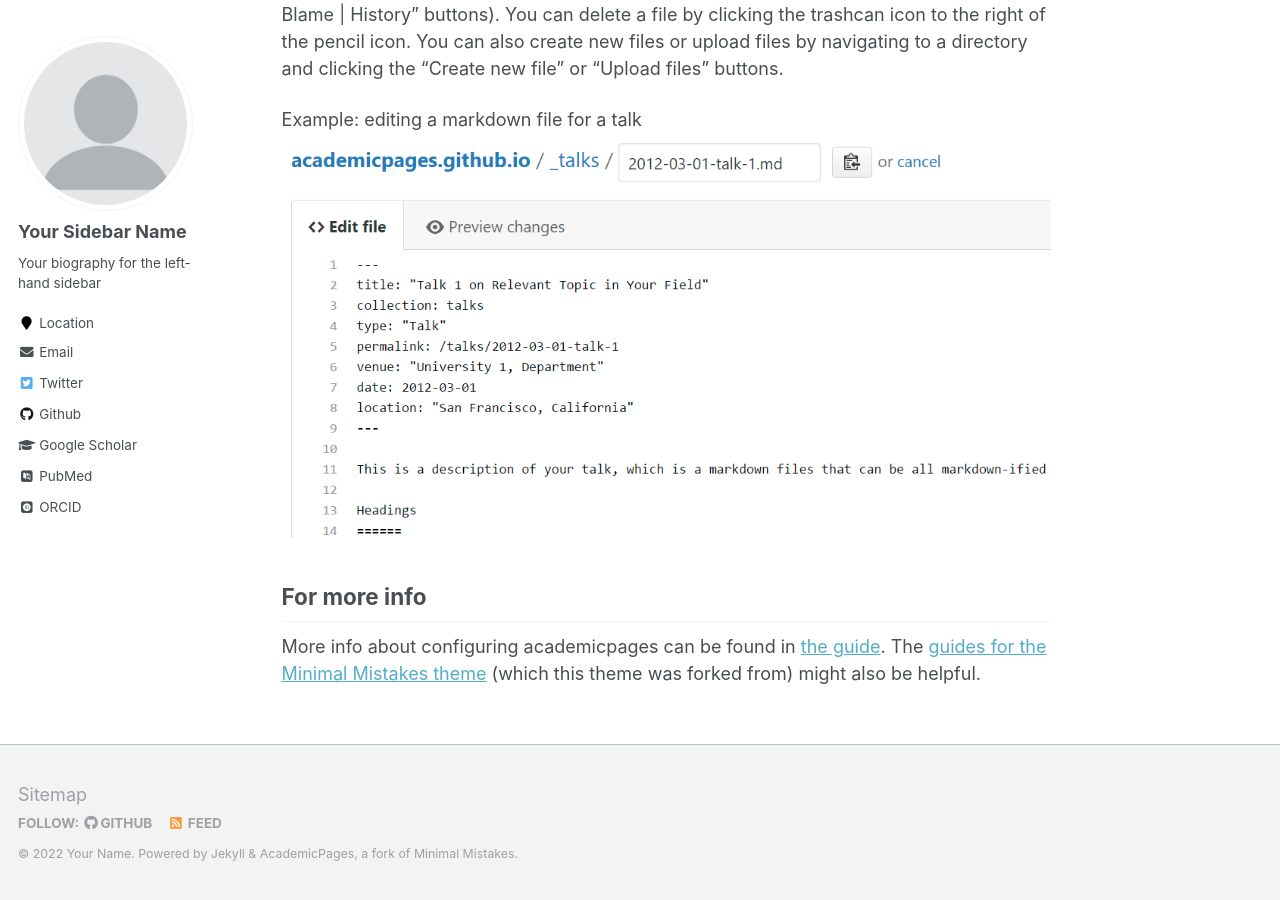
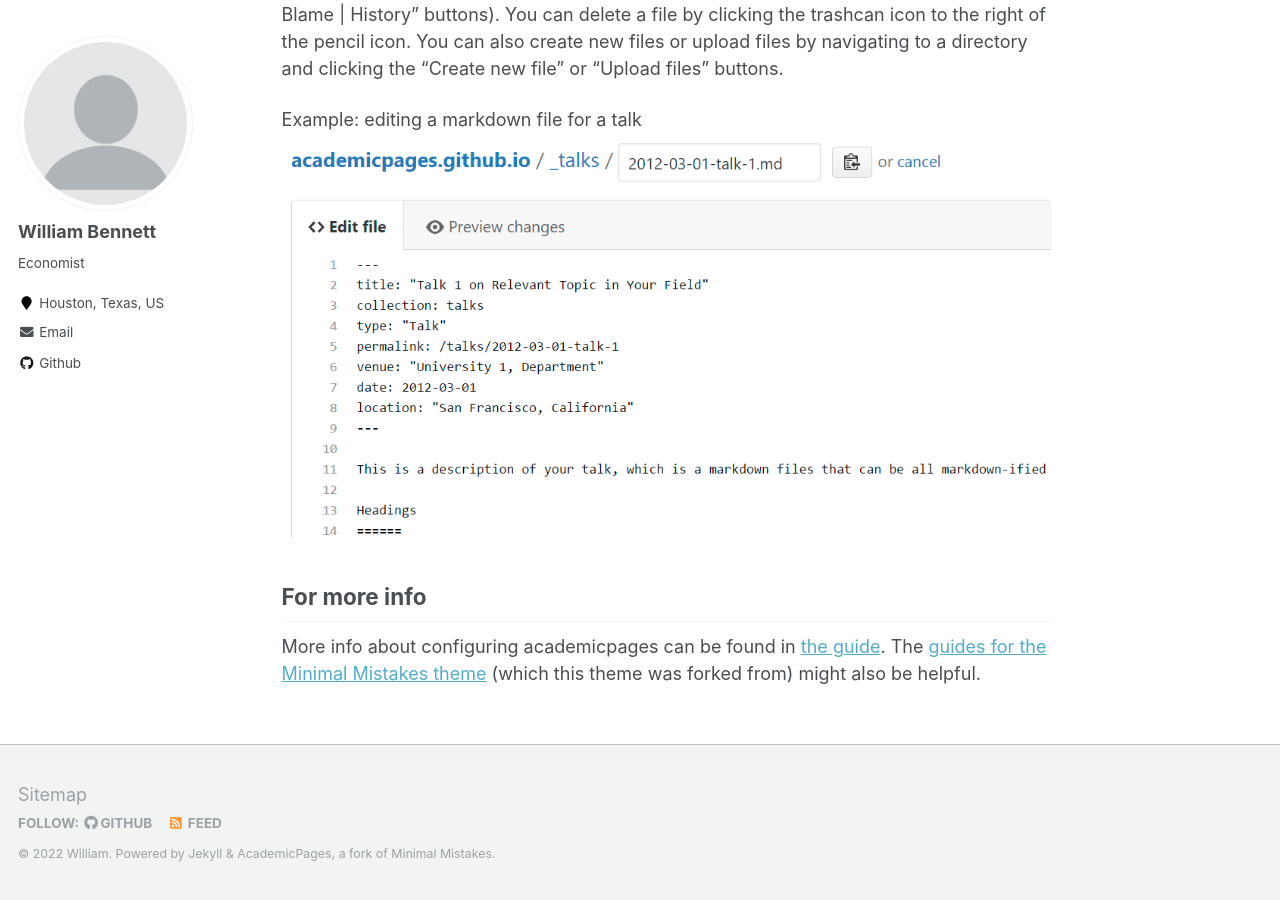
Before and after one commit to williambennettecon/williambennettecon.github.io, a Jekyll site: the page built from _pages/about.md, in a window 1280 px wide and 900 px high, scrolled down 2463 px. Built offline with Jekyll 4.4.1, drawn with Linux system fonts in a browser that asks for light colours; some web fonts are replaced; some of the changed text lies outside the part shown.

Commit message:
Update _config.yml

```diff
--- a/_config.yml
+++ b/_config.yml
@@ -7,13 +7,13 @@
 
 # Site Settings
 locale                   : "en-US"
-title                    : "Your Name / Site Title"
+title                    : "William Bennett"
 title_separator          : "-"
-name                     : &name "Your Name"
-description              : &description "personal description"
-url                      : https://academicpages.github.io # the base hostname & protocol for your site e.g. "https://mmistakes.github.io"
+name                     : &name "William"
+description              : &description "Economist"
+url                      : https://williambennettecon.github.io # the base hostname & protocol for your site e.g. "https://mmistakes.github.io"
 baseurl                  : "" # the subpath of your site, e.g. "/blog"
-repository               : "academicpages/academicpages.github.io"
+repository               : "williambennettecon/williambennettecon.github.io"
 teaser                   :  # filename of teaser fallback teaser image placed in /images/, .e.g. "500x300.png"
 breadcrumbs              : false # true, false (default)
 words_per_minute         : 160
@@ -80,15 +80,15 @@ analytics:
 
 # Site Author
 author:
-  name             : "Your Sidebar Name"
+  name             : "William Bennett"
   avatar           : "profile.png"
-  bio              : "Your biography for the left-hand sidebar"
-  location         : "Location"
+  bio              : "Economist"
+  location         : "Houston, Texas, US"
   employer         :
-  pubmed           : "https://www.ncbi.nlm.nih.gov/pubmed/?term=john+snow"
-  googlescholar    : "http://yourfullgooglescholarurl.com"
+  pubmed           : #"https://www.ncbi.nlm.nih.gov/pubmed/?term=john+snow"
+  googlescholar    : #"http://yourfullgooglescholarurl.com"
   email            : "wrbennett@uh.edu"
-  researchgate     :  # example: "https://www.researchgate.net/profile/yourprofile"
+  researchgate     : # example: "https://www.researchgate.net/profile/yourprofile"
   uri              :
   bitbucket        :
   codepen          :
@@ -96,20 +96,20 @@ author:
   flickr           :
   facebook         :
   foursquare       :
-  github           : "academicpages"
+  github           : "williambennettecon"
   google_plus      :
   keybase          :
   instagram        :
   impactstory      : #"https://profiles.impactstory.org/u/xxxx-xxxx-xxxx-xxxx"
   lastfm           :
   linkedin         :
-  orcid            : "http://orcid.org/yourorcidurl"
+  orcid            : #"http://orcid.org/yourorcidurl"
   pinterest        :
   soundcloud       :
   stackoverflow    : # http://stackoverflow.com/users/123456/username
   steam            :
   tumblr           :
-  twitter          : "replacethistwitterhandle"
+  twitter          : #"replacethistwitterhandle"
   vine             :
   weibo            :
   xing             :
```
